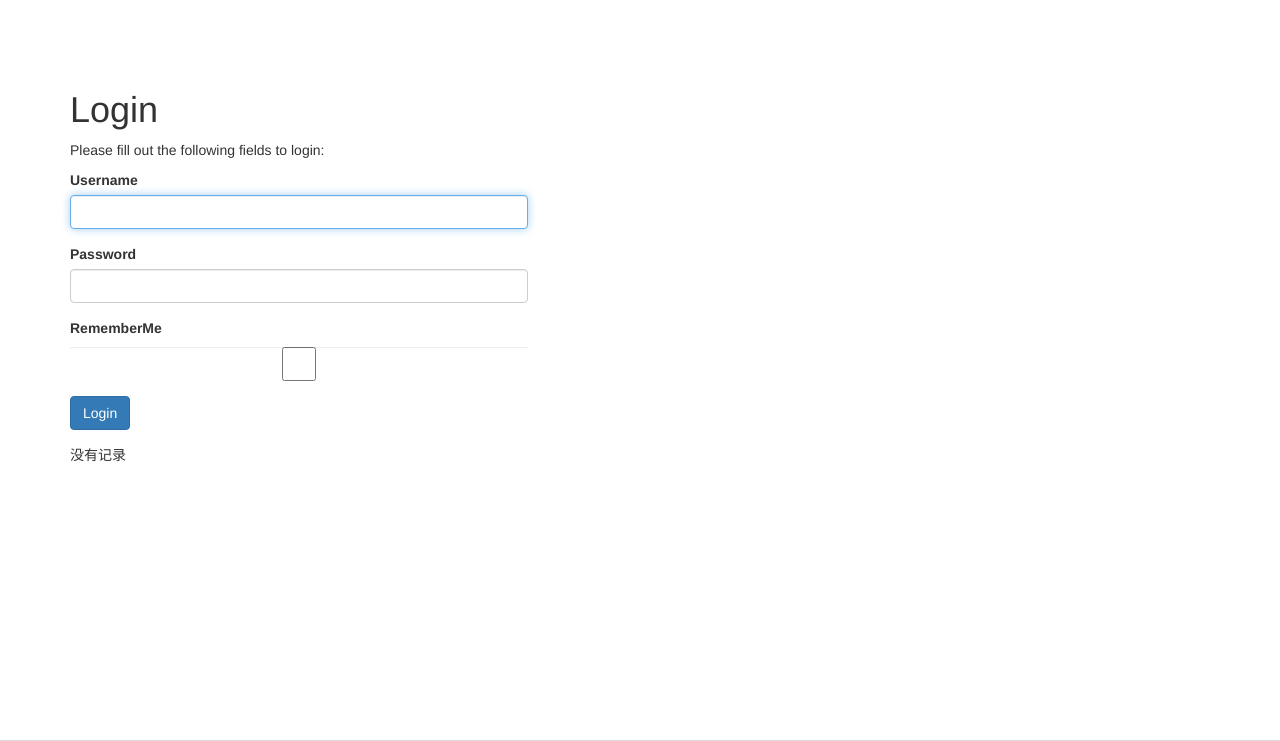
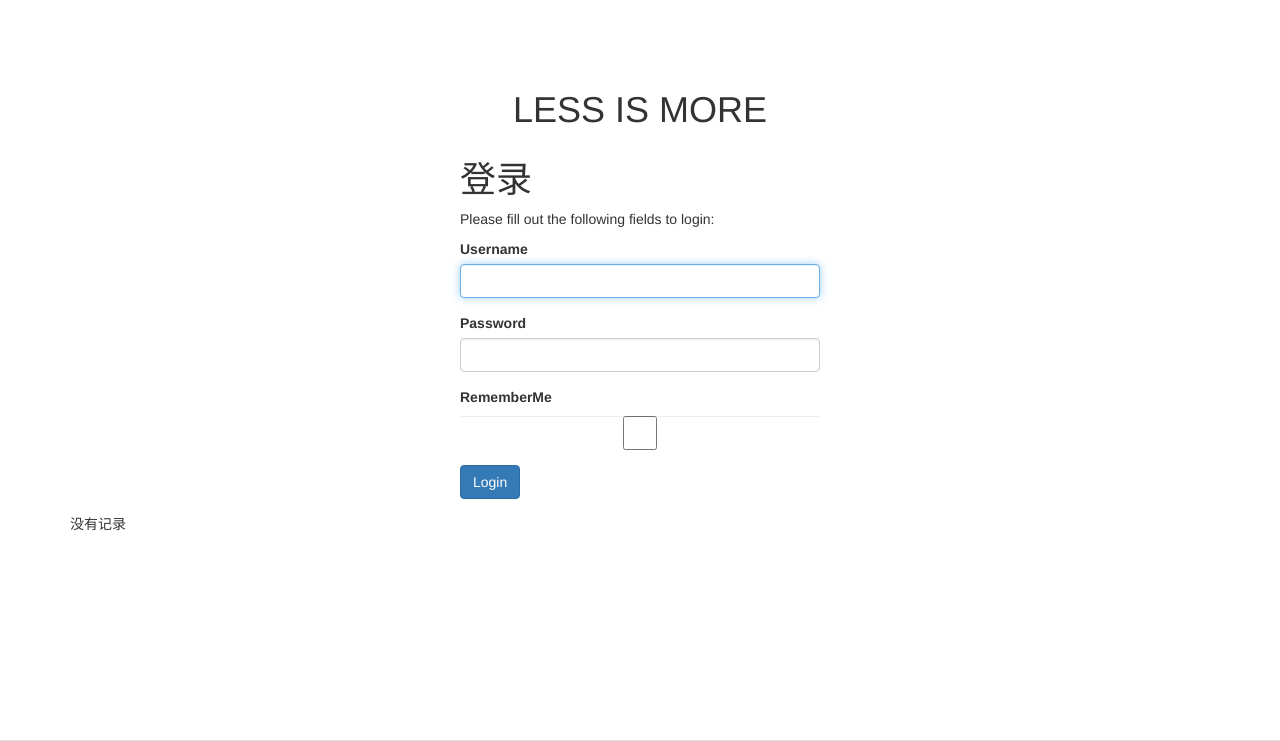
Before and after one commit to dungang/gee-task, a Yii app: template views/site/login.php in a window 1280 px wide. Shown: the top 741 px of the page. Run offline with PHP 8.4 and a stand-in for Yii, Linux system fonts and the light colour scheme; the template is opened without the code that fills it, so the values that code supplies are empty; form fields are guessed from the names that the template uses; some libraries are stand-ins or nearby versions.

Commit message:
调整readme

```diff
--- a/views/site/login.php
+++ b/views/site/login.php
@@ -3,20 +3,19 @@
 /* @var $this yii\web\View */
 /* @var $form yii\bootstrap\ActiveForm */
 /* @var $model \app\forms\LoginForm */
-
 use yii\helpers\Html;
 use yii\bootstrap\ActiveForm;
 
-$this->title = 'Login';
+$this->title = '登录';
 $this->params['breadcrumbs'][] = $this->title;
+$this->params = false;
 ?>
 <div class="site-login">
-    <h1><?= Html::encode($this->title) ?></h1>
-
-    <p>Please fill out the following fields to login:</p>
-
-    <div class="row">
-        <div class="col-lg-5">
+	<h1 class="text-center">LESS IS MORE</h1>
+	<div class="row">
+		<div class="col-lg-4 col-lg-offset-4">
+			<h1><?= Html::encode($this->title) ?></h1>
+			<p>Please fill out the following fields to login:</p>
             <?php $form = ActiveForm::begin(['id' => 'login-form']); ?>
 
                 <?= $form->field($model, 'username')->textInput(['autofocus' => true]) ?>
@@ -31,5 +30,5 @@ $this->params['breadcrumbs'][] = $this->title;
 
             <?php ActiveForm::end(); ?>
         </div>
-    </div>
+	</div>
 </div>
```
Also changed, not shown: README.md.
